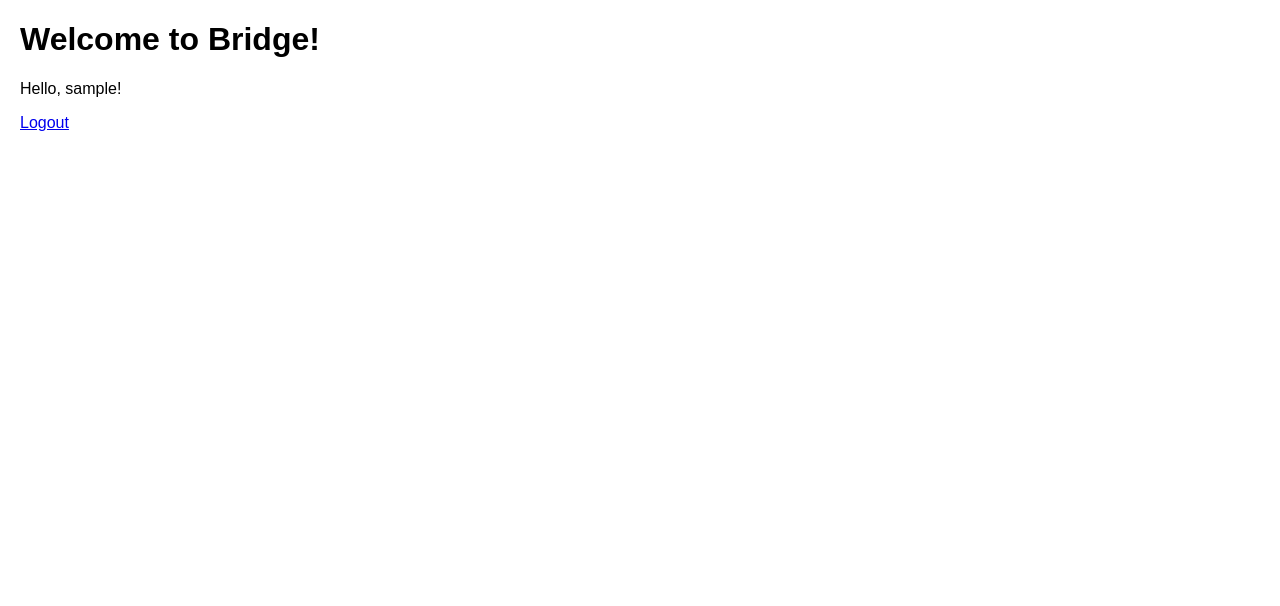
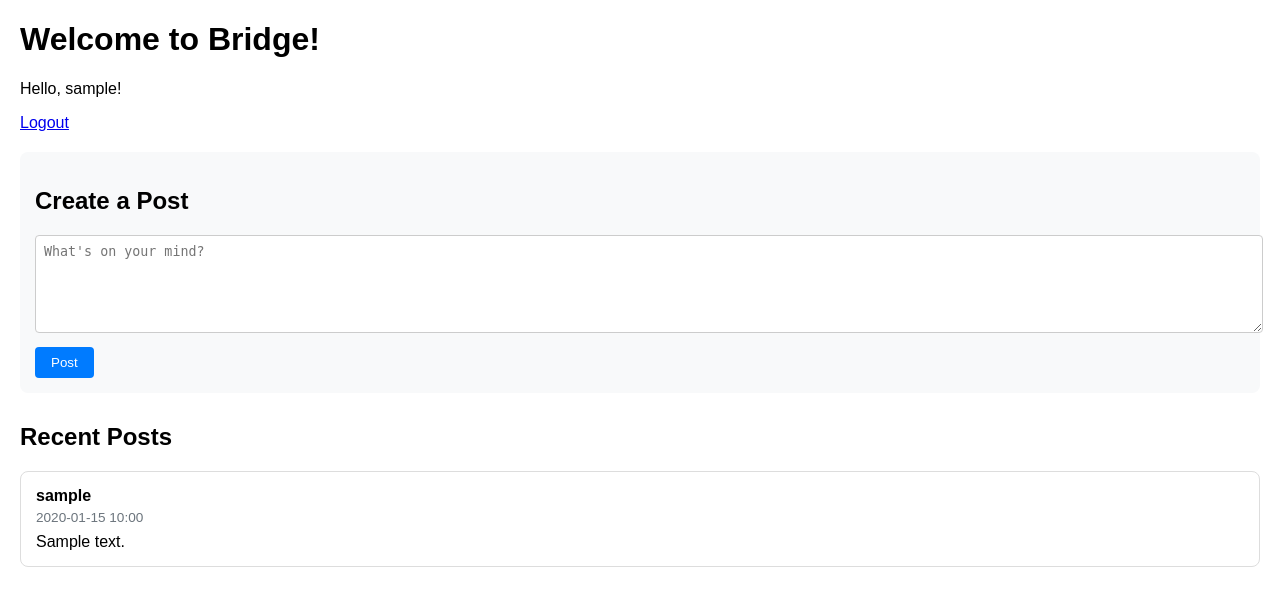
Before and after one commit to yusufgad/bridge, a Flask app: page / in a window 1280 px wide. Shown: the top 606 px of the page. Run offline with Flask 3, Linux system fonts and the light colour scheme; the visitor is signed in with stand-in values (Sample User, id 1); tables that the repository leaves empty hold one stand-in row (values such as "Sample post").

Commit message:
feat: Implement post creation and display

```diff
--- a/app.py
+++ b/app.py
@@ -50,10 +50,16 @@ with app.app_context():
 def home():
     user_id = session.get('user_id')
     user = None
+    posts = []
+
+    # Get all posts for the home page, newest first
+    posts = Post.query.order_by(Post.timestamp.desc()).all()
+
     if user_id:
         user = User.query.get(user_id)
-    # Pass user info (or None) to the template
-    return render_template('index.html', user=user)
+
+    # Pass user info and posts to the template
+    return render_template('index.html', user=user, posts=posts)
 
 # Registration Route
 @app.route('/register', methods=['GET', 'POST'])
@@ -123,6 +129,30 @@ def logout():
     flash('You have been successfully logged out.', 'info')
     return redirect(url_for('login')) # Redirect to login page after logout
 
+# New route for creating posts
+@app.route('/create_post', methods=['POST'])
+def create_post():
+    # Check if user is logged in
+    user_id = session.get('user_id')
+    if not user_id:
+        flash('You must be logged in to create a post.', 'warning')
+        return redirect(url_for('login'))
+
+    # Get the post content from the form
+    body = request.form.get('body')
+
+    if not body:
+        flash('Post cannot be empty.', 'warning')
+        return redirect(url_for('home'))
+
+    # Create new post
+    new_post = Post(body=body, user_id=user_id)
+    db.session.add(new_post)
+    db.session.commit()
+
+    flash('Your post was created successfully!', 'success')
+    return redirect(url_for('home'))
+
 if __name__ == '__main__':
     # Keep host and port consistent with previous setup
     app.run(host='0.0.0.0', port=3000, debug=True)
--- a/templates/index.html
+++ b/templates/index.html
@@ -10,6 +10,59 @@
         .auth-links a { margin-right: 10px; }
         .alert { padding: 10px; margin-bottom: 15px; border-radius: 4px; }
         .alert-success { color: #155724; background-color: #d4edda; border-color: #c3e6cb; }
+        .alert-info { color: #0c5460; background-color: #d1ecf1; border-color: #bee5eb; }
+        .alert-warning { color: #856404; background-color: #fff3cd; border-color: #ffeeba; }
+        .alert-danger { color: #721c24; background-color: #f8d7da; border-color: #f5c6cb; }
+
+        /* Post creation form and posts styling */
+        .post-form {
+            margin: 20px 0;
+            padding: 15px;
+            background-color: #f8f9fa;
+            border-radius: 8px;
+        }
+        .post-form textarea {
+            width: 100%;
+            height: 80px;
+            padding: 8px;
+            margin-bottom: 10px;
+            border: 1px solid #ccc;
+            border-radius: 4px;
+            resize: vertical;
+        }
+        .post-form button {
+            padding: 8px 16px;
+            background-color: #007bff;
+            color: white;
+            border: none;
+            border-radius: 4px;
+            cursor: pointer;
+        }
+        .post-form button:hover {
+            background-color: #0056b3;
+        }
+        .posts {
+            margin-top: 30px;
+        }
+        .post {
+            padding: 15px;
+            border: 1px solid #ddd;
+            border-radius: 8px;
+            margin-bottom: 15px;
+        }
+        .post-author {
+            font-weight: bold;
+            margin-bottom: 5px;
+        }
+        .post-time {
+            color: #6c757d;
+            font-size: 0.85em;
+            margin-bottom: 8px;
+        }
+        .post-body {
+            white-space: pre-wrap;
+            word-wrap: break-word;
+        }
     </style>
 </head>
 <body>
@@ -38,14 +91,36 @@
     <div class="auth-links">
         {% if user %}
             <a href="{{ url_for('logout') }}">Logout</a>
-            {# Add links to other protected pages here #}
         {% else %}
             <a href="{{ url_for('login') }}">Login</a>
             <a href="{{ url_for('register') }}">Register</a>
         {% endif %}
     </div>
 
-    {# Add main content of your application here #}
+    {% if user %}
+        <div class="post-form">
+            <h2>Create a Post</h2>
+            <form action="{{ url_for('create_post') }}" method="post">
+                <textarea name="body" placeholder="What's on your mind?" required></textarea>
+                <button type="submit">Post</button>
+            </form>
+        </div>
+    {% endif %}
+
+    <div class="posts">
+        <h2>Recent Posts</h2>
+        {% if posts %}
+            {% for post in posts %}
+                <div class="post">
+                    <div class="post-author">{{ post.author.username }}</div>
+                    <div class="post-time">{{ post.timestamp.strftime('%Y-%m-%d %H:%M') }}</div>
+                    <div class="post-body">{{ post.body }}</div>
+                </div>
+            {% endfor %}
+        {% else %}
+            <p>No posts yet. Be the first to post something!</p>
+        {% endif %}
+    </div>
 
 </body>
 </html>
```
